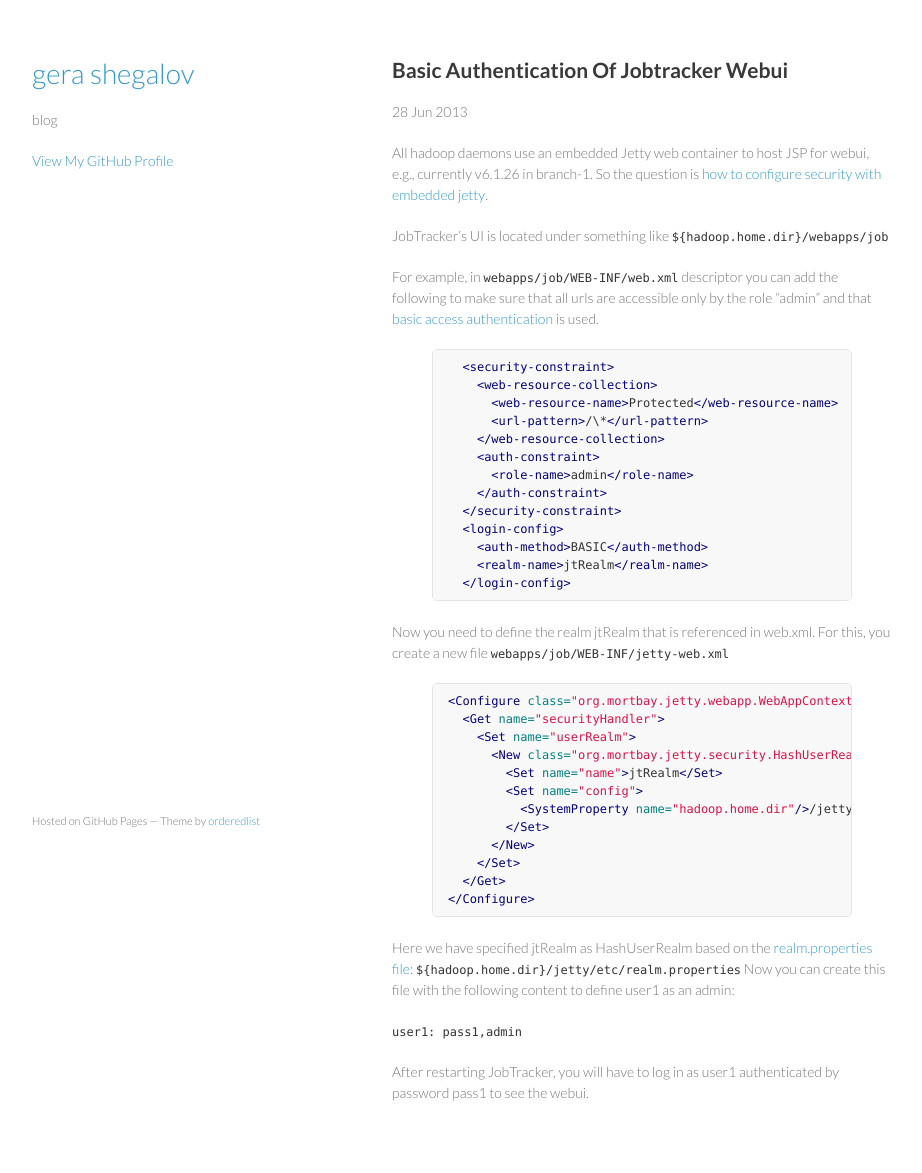
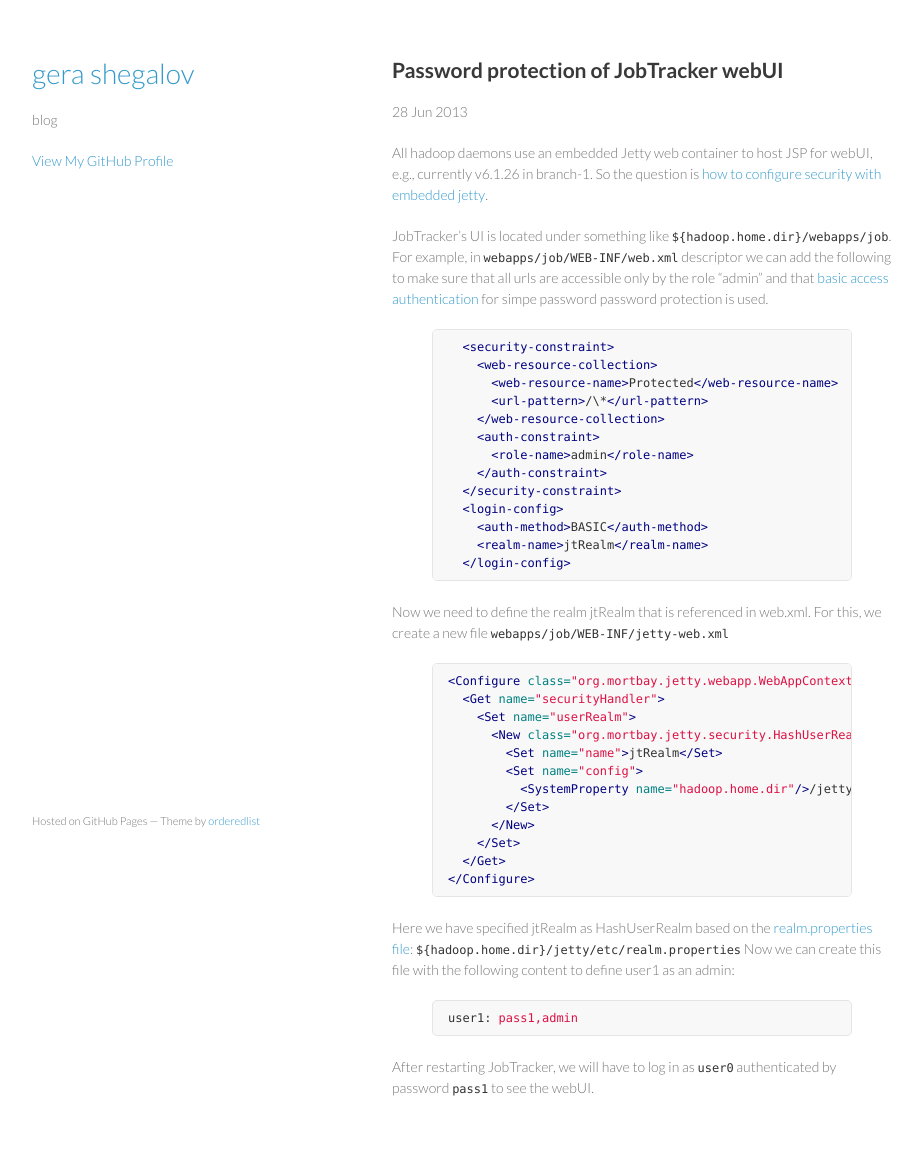
Before and after one commit to gerashegalov/gerashegalov.github.io, a Jekyll site: the page built from _posts/2013-06-28-basic-authentication-of-JobTracker-webui.md, in a window 1280 px wide. Shown: the whole page, without its empty margins (178-1100 px from the left). Built offline with Jekyll 4.4.1, drawn with Linux system fonts in a browser that asks for light colours.

Commit message:
Using references instead of direct urls. Explicit titles to control capitalization.

```diff
--- a/_posts/2013-06-28-basic-authentication-of-JobTracker-webui.md
+++ b/_posts/2013-06-28-basic-authentication-of-JobTracker-webui.md
@@ -1,13 +1,17 @@
 ---
 layout: post
+title: Password protection of JobTracker webUI
 ---
 
-All hadoop daemons use an embedded Jetty web container to host JSP for webui, e.g., currently v6.1.26 in branch-1. So the question is [how to configure security with embedded jetty](http://docs.codehaus.org/display/JETTY/How+to+Configure+Security+with+Embedded+Jetty).
+All hadoop daemons use an embedded Jetty web container to host JSP for webUI,
+ e.g., currently v6.1.26 in branch-1. So the question is [how to configure
+security with embedded jetty][1].
 
-JobTracker's UI is located under something like `${hadoop.home.dir}/webapps/job`
-
-For example, in `webapps/job/WEB-INF/web.xml` descriptor you can add the following to make sure that all urls are accessible only by the role "admin" and that [basic access authentication](http://en.wikipedia.org/wiki/Basic_access_authentication) is used.
-
+JobTracker's UI is located under something like
+`${hadoop.home.dir}/webapps/job`. For example, in `webapps/job/WEB-INF/web.xml`
+descriptor we can add the following to make sure that all urls are accessible
+only by the role "admin" and that [basic access authentication][2] for simpe
+password password protection is used.
 
 {% highlight xml %}
   <security-constraint>
@@ -25,7 +29,8 @@ For example, in `webapps/job/WEB-INF/web.xml` descriptor you can add the followi
   </login-config>
 {% endhighlight %}
 
-Now you need to define the realm jtRealm that is referenced in web.xml. For this, you create a new file `webapps/job/WEB-INF/jetty-web.xml`
+Now we need to define the realm jtRealm that is referenced in web.xml. For
+this, we create a new file `webapps/job/WEB-INF/jetty-web.xml`
 
 {% highlight xml %}
 <Configure class="org.mortbay.jetty.webapp.WebAppContext">
@@ -42,9 +47,17 @@ Now you need to define the realm jtRealm that is referenced in web.xml. For this
 </Configure>
 {% endhighlight %}
 
-Here we have specified jtRealm as HashUserRealm based on the [realm.properties file](http://docs.codehaus.org/display/JETTY/Realms): `${hadoop.home.dir}/jetty/etc/realm.properties`
-Now you can create this file with the following content to define user1 as an admin:
+Here we have specified jtRealm as HashUserRealm based on the
+[realm.properties file][3]: `${hadoop.home.dir}/jetty/etc/realm.properties`
+Now we can create this file with the following content to define user1 as an
+admin:
+{% highlight properties %}
+user1: pass1,admin
+{% endhighlight %}
 
-`user1: pass1,admin`
+After restarting JobTracker, we will have to log in as `user0` authenticated
+by password `pass1` to see the webUI.
 
-After restarting JobTracker, you will have to log in as user1 authenticated by password pass1 to see the webui.
+[1]: http://docs.codehaus.org/display/JETTY/How+to+Configure+Security+with+Embedded+Jetty
+[2]: http://en.wikipedia.org/wiki/Basic_access_authentication
+[3]: http://docs.codehaus.org/display/JETTY/Realms
```
Also changed, not shown: _posts/2013-07-05-how-to-run-multiple-TaskTrackers-on-a-single-node.md (+7 -6 lines), _posts/2013-07-14-accessing-Hadoop-MapReduce-task-logs.md (+26 -23 lines), _posts/2013-07-16-Running-Hive-with-MapR-on-Windows.md (+29 -23 lines).
